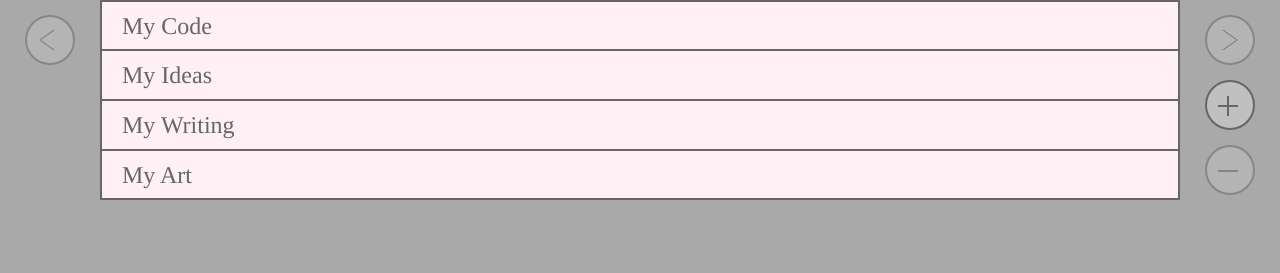
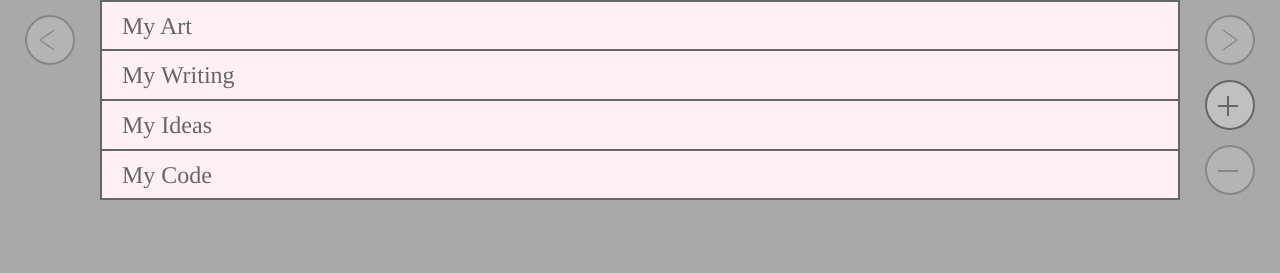
Before and after one commit to conniew/conniew.github.io, a Jekyll site: the page built from me/index.html, in a window 1280 px wide. Shown: the top 273 px of the page. Built offline with Jekyll 4.4.1, drawn with Linux system fonts in a browser that asks for light colours; a file with an impossible date is left out.

Commit message:
Attempt 2 to fix sorting.

```diff
--- a/_layouts/collection.html
+++ b/_layouts/collection.html
@@ -22,7 +22,7 @@
 
   <div id="content">
 
-    {% assign items = site[page.path] | sort: 'date' reversed %}
+    {% assign items = site[page.path] | sort:"date" | reverse %}
     {% for item in items %}
       {% assign extension = item.relative_path | split: '.' | last %}
       {% if extension == 'html' %}
```
